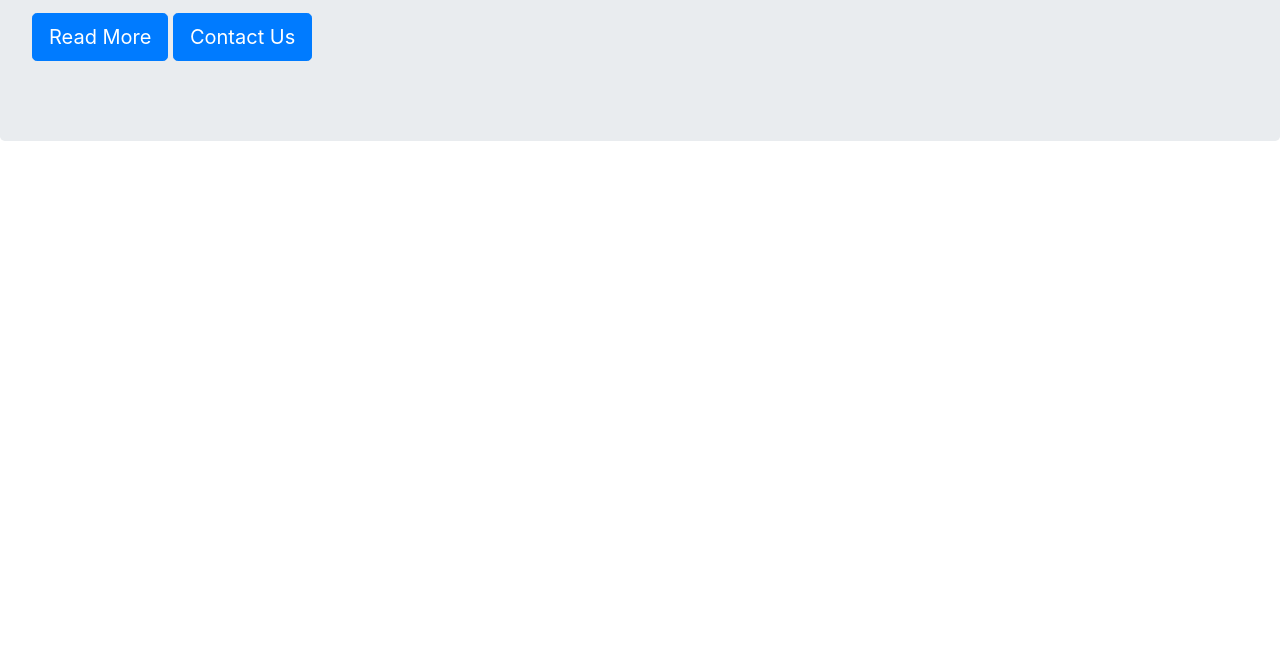
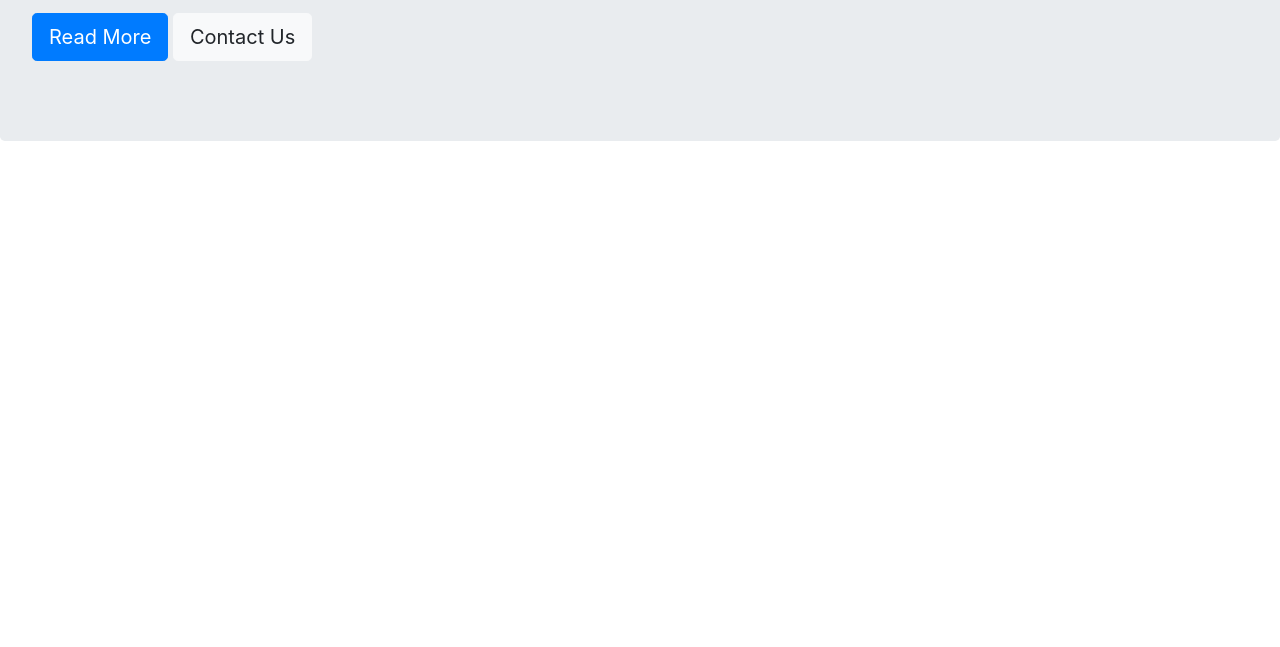
Before and after one commit to jeandremelaria/Strapped-Multipurpose_Bootstrap_theme, a website: page src/index.html in a window 1280 px wide. Shown: the part 153-800 px from the top of the page. Drawn offline with nearby package versions, Linux system fonts and the light colour scheme.

Commit message:
Completed jumbotron and navbar

```diff
--- a/src/index.html
+++ b/src/index.html
@@ -67,7 +67,7 @@ Last modified:
         content</p>
       <p>
         <a class="btn btn-primary btn-lg" href="about.html">Read More</a>
-        <a class="btn btn-primary btn-lg" href="contact.html">Contact Us</a>
+        <a class="btn btn-light btn-lg" href="contact.html">Contact Us</a>
       </p>
      </div>
 </div>
```
Also changed, not shown: build/index.html.
